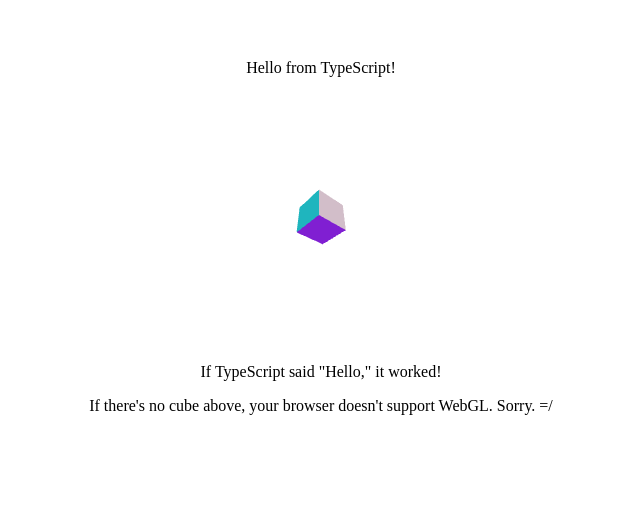
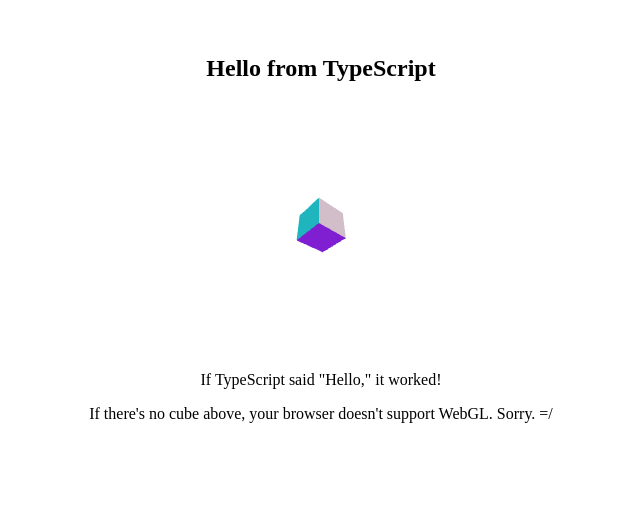
Before and after one commit to selbyk/three.ts, a website with bundled scripts: page src/index.html in a window 1280 px wide. Shown: the part 129-639 px from the top of the page, without its empty margins (319-959 px from the left). Built offline with nearby package versions, Linux system fonts and the light colour scheme; some icons are missing.

Commit message:
format, comment, polish

```diff
--- a/src/cube.js
+++ /dev/null
@@ -1,26 +0,0 @@
-"use strict";
-var WIDTH = 250, HEIGHT = 250;
-var VIEW_ANGLE = 75, ASPECT = WIDTH / HEIGHT, NEAR = 0.1, FAR = 1000;
-var canvas = $('#threetest');
-var renderer = new THREE.WebGLRenderer({
-    canvas: canvas.get(0),
-    alpha: true,
-    antialias: true
-});
-var camera = new THREE.PerspectiveCamera(VIEW_ANGLE, ASPECT, NEAR, FAR);
-var scene = new THREE.Scene();
-scene.add(camera);
-var geometry = new THREE.BoxGeometry(1, 1, 1);
-var material = new THREE.MeshNormalMaterial();
-var cube = new THREE.Mesh(geometry, material);
-scene.add(cube);
-camera.position.z = 5;
-renderer.setSize(WIDTH, HEIGHT);
-function render() {
-    requestAnimationFrame(render);
-    renderer.render(scene, camera);
-    cube.rotation.x += 0.05;
-    cube.rotation.y += 0.05;
-}
-exports.render = render;
-;
--- a/src/cube.ts
+++ b/src/cube.ts
@@ -1,3 +1,4 @@
+/// <reference path='typings/tsd.d.ts' />
 // set the scene size
 let WIDTH = 250,
     HEIGHT = 250;
@@ -11,13 +12,11 @@
 // get the DOM element to attach to
 // - assume we've got jQuery to hand
 const canvas = $('#threetest');
-//let canvas = document.getElementById("threetest");
-
 
 // create a WebGL renderer, camera
 // and a scene
 let renderer = new THREE.WebGLRenderer({
-    canvas: canvas.get(0),
+    canvas: <HTMLCanvasElement>canvas.get(0),
     alpha: true,     // transparent background
     antialias: true // smooth edges
 });
@@ -45,12 +44,6 @@
 // start the renderer
 renderer.setSize(WIDTH, HEIGHT);
 
-// attach the render-supplied DOM element
-//canvas.append(renderer.domElement);
-
-//document.body.appendChild(renderer.domElement);
-
-
 export function render() {
     requestAnimationFrame(render);
     renderer.render(scene, camera);
--- a/src/greet.ts
+++ b/src/greet.ts
@@ -1,3 +1,3 @@
 export function sayHello(name: string) {
-    return `Hello from ${name}!`;
+    return `Hello from ${name}`;
 }
--- a/src/index.html
+++ b/src/index.html
@@ -11,18 +11,18 @@
 
 <body>
     <div id="container">
-        <p id="greeting">Loading ...</p>
+        <h2 id="greeting">Loading ...</h2>
         <canvas id="threetest"></canvas>
         <p>If TypeScript said "Hello," it worked!</p>
         <p>If there's no cube above, your browser doesn't support WebGL. Sorry. =/</p>
         <br>
         <p>
-          <a href="#">
-            <!-- for 32px font icons -->
-            <span class="mega-octicon octicon-mark-github"></span>
-            <br>
-            <span class="octicon octicon-logo-github"></span>
-          </a>
+            <a href="https://github.com/selbyk/three.ts">
+                <!-- for 32px font icons -->
+                <span class="mega-octicon octicon-mark-github"></span>
+                <br>
+                <span class="octicon octicon-logo-github"></span>
+            </a>
         </p>
     </div>
     <script type="text/javascript" src="https://cdnjs.cloudflare.com/ajax/libs/jquery/3.1.0/jquery.js"></script>
--- a/src/main.js
+++ /dev/null
@@ -1,12 +0,0 @@
-"use strict";
-var greet_1 = require("./greet");
-var cube_1 = require("./cube");
-function showHello(divName, name) {
-    var elt = $("#" + divName);
-    elt.text(greet_1.sayHello(name));
-}
-function render() {
-    cube_1.render();
-}
-showHello("greeting", "TypeScript");
-render();
```
Also changed, not shown: gulpfile.js (+59 -39 lines), package.json (+4 -7 lines), src/main.ts (+5 -5 lines).
